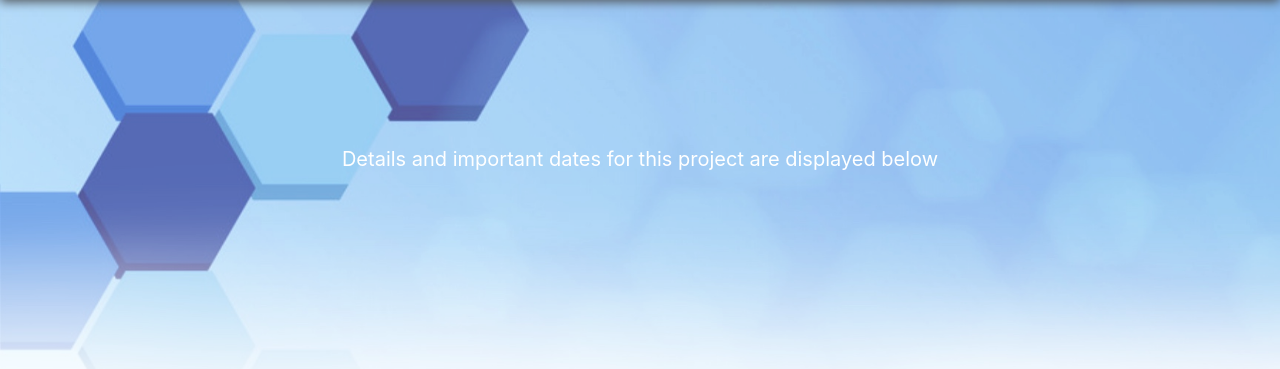
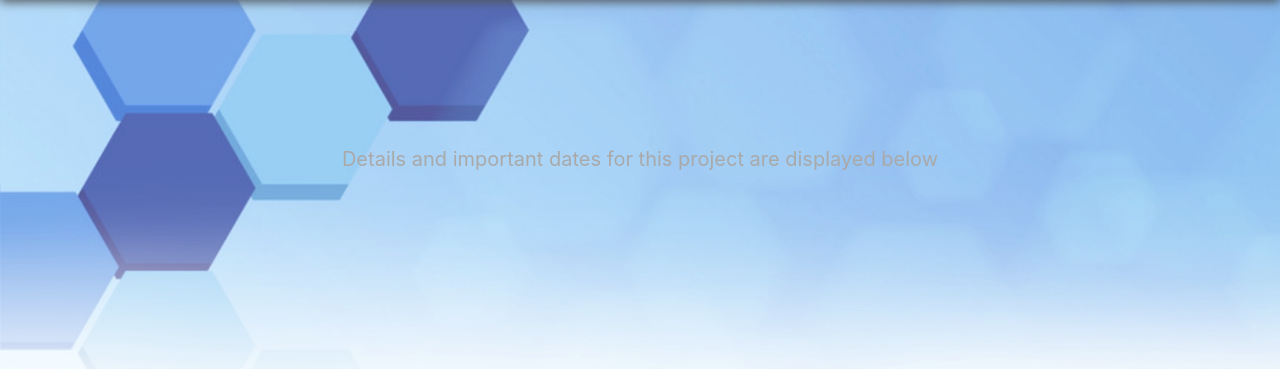
Before and after one commit to HACC2020/DFE, a Django app: template directory/templates/project.html in a window 1280 px wide. Shown: the part 76-445 px from the top of the page. Run offline with Django 3.2, Linux system fonts and the light colour scheme; the template is opened without the code that fills it, so the values that code supplies are empty; some libraries are stand-ins or nearby versions.

Commit message:
Update project.html

```diff
--- a/directory/templates/project.html
+++ b/directory/templates/project.html
@@ -25,11 +25,11 @@
     <div class="position-static overflow-hidden p-3 p-md-5 text-center my-0">
         <div class="col-md-9 p-lg-5 mx-auto my-5 text-white  ">
             {% for i in projectinfo %}
-            <h1 class="display-4 font-weight-normal  " style="color:C0C0C0;">
+            <h1 class="display-4 font-weight-normal  " style="color:#A9A9A9;">
                 {{ i.name }}
             </h1>
             {% endfor %}
-            <p class="lead font-weight-normal " style="color:C0C0C0;">
+            <p class="lead font-weight-normal " style="color:#A9A9A9;">
                 Details and important dates for this project are displayed below
             </p>
         </div>
```
